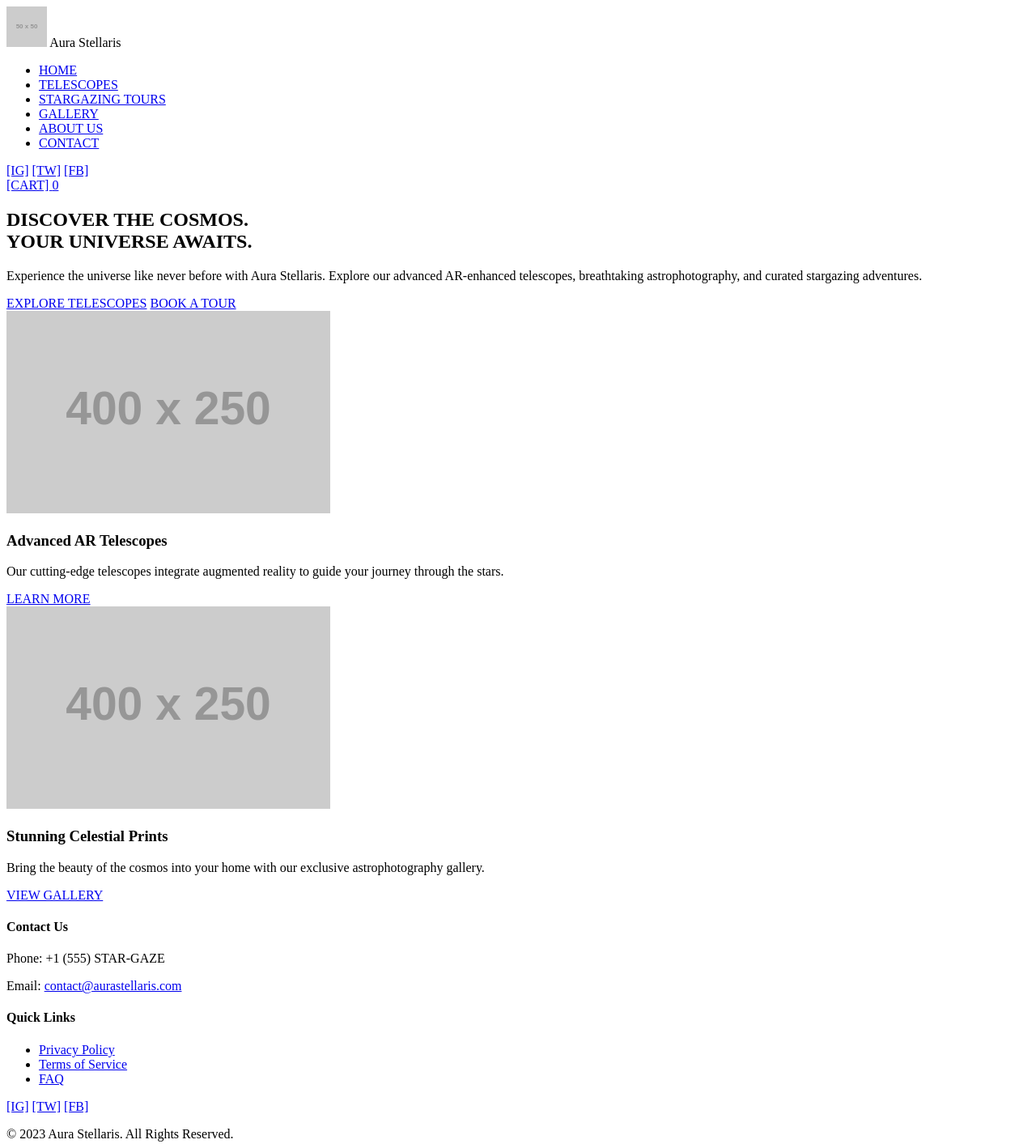
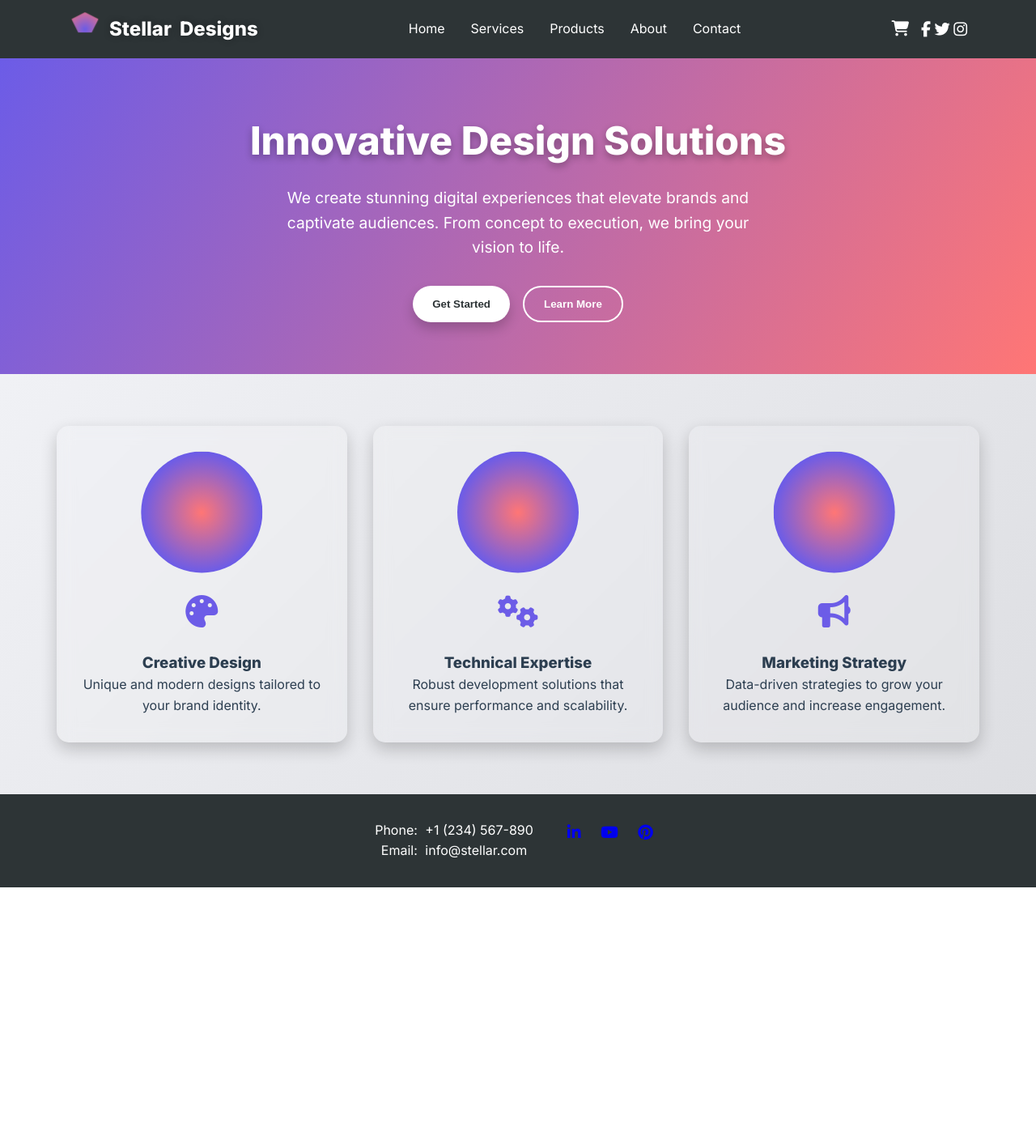
Before and after one commit to Misha-T1908/Author, a plain HTML site: page index.html in a window 1280 px wide. Shown: the whole page at 81% size. After the commit the page ends 1096 px from the top, so only its background shows below. Drawn offline with Linux system fonts and the light colour scheme; placeholder pictures from the web are drawn by us.

Commit message:
Update index.html

```diff
--- a/index.html
+++ b/index.html
@@ -1,122 +1,325 @@
 <!DOCTYPE html>
 <html lang="en">
 <head>
-    <meta charset="UTF-8">
-    <meta name="viewport" content="width=device-width, initial-scale=1.0">
-    <title>Aura Stellaris - Discover The Cosmos</title>
-    <link rel="stylesheet" href="style.css">
-    <!-- Example: Link to an icon library (e.g., Font Awesome) -->
-    <!-- <link rel="stylesheet" href="https://cdnjs.cloudflare.com/ajax/libs/font-awesome/6.0.0-beta3/css/all.min.css"> -->
+  <meta charset="UTF-8" />
+  <meta name="viewport" content="width=device-width, initial-scale=1.0"/>
+  <title>Stellar Designs</title>
+  <link rel="preconnect" href="https://fonts.googleapis.com "/>
+  <link href="https://fonts.googleapis.com/css2?family=Inter :wght@400;600;800&display=swap" rel="stylesheet"/>
+  <script src="https://kit.fontawesome.com/a076d05399.js " crossorigin="anonymous"></script>
+  <style>
+    :root {
+      --primary: #6C5CE7;
+      --secondary: #FF7675;
+      --dark: #2D3436;
+      --light: #ffffff;
+      --text: #2C3E50;
+      --grid-columns: 12;
+      --gutter: 20px;
+    }
+
+    * {
+      margin: 0;
+      padding: 0;
+      box-sizing: border-box;
+    }
+
+    body {
+      font-family: 'Inter', sans-serif;
+      background: linear-gradient(135deg, #f5f6fa 0%, #dcdde1 100%);
+      color: var(--text);
+      line-height: 1.6;
+    }
+
+    .container {
+      max-width: 1140px;
+      margin: 0 auto;
+      padding: 0 15px;
+    }
+
+    header {
+      background: var(--dark);
+      color: var(--light);
+      padding: 1rem 0;
+      position: relative;
+      box-shadow: 0 4px 20px rgba(0,0,0,0.2);
+    }
+
+    .header-content {
+      display: flex;
+      justify-content: space-between;
+      align-items: center;
+      flex-wrap: wrap;
+    }
+
+    .logo {
+      display: flex;
+      align-items: center;
+      gap: 10px;
+      font-size: 1.5rem;
+      font-weight: 800;
+      color: var(--light);
+      text-shadow: 0 0 8px rgba(0,0,0,0.3);
+    }
+
+    .logo::before {
+      content: '';
+      display: inline-block;
+      width: 40px;
+      height: 40px;
+      background: radial-gradient(circle, var(--primary) 0%, var(--secondary) 100%);
+      clip-path: polygon(50% 0%, 90% 20%, 70% 60%, 30% 60%, 10% 20%);
+      animation: pulse 3s infinite;
+    }
+
+    @keyframes pulse {
+      0% { transform: scale(1); }
+      50% { transform: scale(1.1); }
+      100% { transform: scale(1); }
+    }
+
+    nav ul {
+      display: flex;
+      gap: 2rem;
+      list-style: none;
+    }
+
+    nav ul li a {
+      color: var(--light);
+      text-decoration: none;
+      position: relative;
+    }
+
+    nav ul li a::after {
+      content: '';
+      position: absolute;
+      width: 0%;
+      height: 2px;
+      background: var(--primary);
+      left: 0;
+      bottom: -5px;
+      transition: width 0.3s ease;
+    }
+
+    nav ul li a:hover::after {
+      width: 100%;
+    }
+
+    .header-icons {
+      display: flex;
+      gap: 15px;
+      align-items: center;
+    }
+
+    .cart-icon, .social-icons a {
+      color: var(--light);
+      font-size: 1.2rem;
+      transition: transform 0.3s ease;
+    }
+
+    .cart-icon:hover, .social-icons a:hover {
+      transform: translateY(-3px);
+    }
+
+    .hero {
+      background: linear-gradient(120deg, var(--primary) 0%, var(--secondary) 100%);
+      color: var(--light);
+      padding: 4rem 0;
+      text-align: center;
+      position: relative;
+      overflow: hidden;
+    }
+
+    .hero h1 {
+      font-size: 3rem;
+      margin-bottom: 1rem;
+      text-shadow: 0 4px 10px rgba(0,0,0,0.3);
+    }
+
+    .hero p {
+      font-size: 1.2rem;
+      max-width: 600px;
+      margin: 0 auto 2rem;
+    }
+
+    .hero-buttons {
+      display: flex;
+      justify-content: center;
+      gap: 1rem;
+    }
+
+    .btn {
+      padding: 0.8rem 1.5rem;
+      border: none;
+      border-radius: 30px;
+      font-weight: 600;
+      cursor: pointer;
+      transition: all 0.3s ease;
+    }
+
+    .btn-primary {
+      background: var(--light);
+      color: var(--dark);
+      box-shadow: 0 8px 15px rgba(0,0,0,0.2);
+    }
+
+    .btn-primary:hover {
+      transform: translateY(-2px);
+      box-shadow: 0 10px 20px rgba(0,0,0,0.3);
+    }
+
+    .btn-secondary {
+      background: transparent;
+      color: var(--light);
+      border: 2px solid var(--light);
+    }
+
+    .features {
+      display: grid;
+      grid-template-columns: repeat(3, 1fr);
+      gap: 2rem;
+      padding: 4rem 0;
+      align-items: center;
+    }
+
+    .feature {
+      background: rgba(255, 255, 255, 0.1);
+      backdrop-filter: blur(10px);
+      border-radius: 15px;
+      padding: 2rem;
+      text-align: center;
+      box-shadow: 0 8px 20px rgba(0,0,0,0.2);
+      transition: transform 0.3s ease;
+    }
+
+    .feature:hover {
+      transform: translateY(-5px);
+    }
+
+    .feature-icon {
+      font-size: 2.5rem;
+      color: var(--primary);
+      margin-bottom: 1rem;
+    }
+
+    .geometric-shape {
+      width: 150px;
+      height: 150px;
+      background: radial-gradient(circle, var(--secondary) 0%, var(--primary) 70%);
+      clip-path: circle(50% at 50% 50%);
+      margin: 0 auto 1rem;
+      box-shadow: 0 0 20px rgba(0,0,0,0.3);
+    }
+
+    footer {
+      background: var(--dark);
+      color: var(--light);
+      padding: 2rem 0;
+      text-align: center;
+    }
+
+    .footer-content {
+      display: flex;
+      justify-content: center;
+      gap: 2rem;
+      flex-wrap: wrap;
+    }
+
+    .contact-info {
+      font-size: 1rem;
+    }
+
+    .contact-info a {
+      color: var(--light);
+      text-decoration: none;
+      margin-left: 5px;
+    }
+
+    .social-footer a {
+      margin: 0 10px;
+      font-size: 1.2rem;
+      transition: color 0.3s ease;
+    }
+
+    .social-footer a:hover {
+      color: var(--primary);
+    }
+
+    @media (max-width: 768px) {
+      .features {
+        grid-template-columns: 1fr;
+      }
+    }
+  </style>
 </head>
 <body>
-
-    <!-- Vertical Grid Overlay (for development visualization) -->
-    <div class="grid-overlay">
-        <div class="container">
-            <div class="column"></div><div class="column"></div><div class="column"></div><div class="column"></div>
-            <div class="column"></div><div class="column"></div><div class="column"></div><div class="column"></div>
-            <div class="column"></div><div class="column"></div><div class="column"></div><div class="column"></div>
-        </div>
-    </div>
-
-    <!-- HEADER -->
-    <header id="main-header">
-        <div class="container">
-            <div class="logo-area">
-                <!-- Emblem (Logo + Signature) -->
-                <img src="https://via.placeholder.com/50x50?text=A" alt="Aura Stellaris Logo" class="logo-img">
-                <span class="logo-signature">Aura Stellaris</span>
-            </div>
-            <nav class="site-menu">
+  <header>
+    <div class="container header-content">
+      <div class="logo">Stellar<span>Designs</span></div>
+      <nav>
         <ul>
-                    <li><a href="#hero" class="active">HOME</a></li>
-                    <li><a href="#telescopes">TELESCOPES</a></li>
-                    <li><a href="#tours">STARGAZING TOURS</a></li>
-                    <li><a href="#gallery">GALLERY</a></li>
-                    <li><a href="#about">ABOUT US</a></li>
-                    <li><a href="#contact">CONTACT</a></li>
+          <li><a href="#">Home</a></li>
+          <li><a href="#">Services</a></li>
+          <li><a href="#">Products</a></li>
+          <li><a href="#">About</a></li>
+          <li><a href="#">Contact</a></li>
         </ul>
       </nav>
-            <div class="header-elements">
-                <div class="social-media-icons">
-                    <a href="#" aria-label="Instagram">[IG]</a>
-                    <a href="#" aria-label="Twitter">[TW]</a>
-                    <a href="#" aria-label="Facebook">[FB]</a>
+      <div class="header-icons">
+        <i class="fas fa-shopping-cart cart-icon"></i>
+        <div class="social-icons">
+          <a href="#"><i class="fab fa-facebook-f"></i></a>
+          <a href="#"><i class="fab fa-twitter"></i></a>
+          <a href="#"><i class="fab fa-instagram"></i></a>
         </div>
-                <a href="#" class="shopping-cart" aria-label="Shopping Cart">
-                    [CART] <span class="cart-count">0</span>
-                </a>
       </div>
     </div>
   </header>
 
-    <!-- HERO SECTION -->
-    <section id="hero">
-        <!-- Geometric primitives (curves) would be background elements or SVGs -->
-        <div class="geometric-primitive curve1"></div>
-        <div class="geometric-primitive curve2"></div>
-
-        <div class="container content-container">
-            <!-- Site Name -->
-            <h1>DISCOVER THE COSMOS. <br>YOUR UNIVERSE AWAITS.</h1>
-            <!-- Text Description -->
-            <p class="sub-headline">
-                Experience the universe like never before with Aura Stellaris. Explore our advanced AR-enhanced telescopes, breathtaking astrophotography, and curated stargazing adventures.
-            </p>
-            <!-- Navigation Buttons (Call to Action) -->
-            <div class="cta-buttons">
-                <a href="#telescopes" class="btn btn-primary">EXPLORE TELESCOPES</a>
-                <a href="#tours" class="btn btn-secondary">BOOK A TOUR</a>
+  <section class="hero">
+    <div class="container">
+      <h1>Innovative Design Solutions</h1>
+      <p>We create stunning digital experiences that elevate brands and captivate audiences. From concept to execution, we bring your vision to life.</p>
+      <div class="hero-buttons">
+        <button class="btn btn-primary">Get Started</button>
+        <button class="btn btn-secondary">Learn More</button>
       </div>
     </div>
   </section>
 
-    <!-- CONTENT SECTION 1: Product Teasers -->
-    <section id="product-teasers">
-        <div class="container">
-            <div class="teaser-grid">
-                <div class="teaser-card">
-                    <img src="https://via.placeholder.com/400x250/1A122B/FFFFFF?text=Sleek+Telescope" alt="AR Telescope">
-                    <h3>Advanced AR Telescopes</h3>
-                    <p>Our cutting-edge telescopes integrate augmented reality to guide your journey through the stars.</p>
-                    <a href="#" class="btn btn-tertiary">LEARN MORE</a>
+  <section class="features container">
+    <div class="feature">
+      <div class="geometric-shape"></div>
+      <div class="feature-icon"><i class="fas fa-palette"></i></div>
+      <h3>Creative Design</h3>
+      <p>Unique and modern designs tailored to your brand identity.</p>
     </div>
-                <div class="teaser-card">
-                    <img src="https://via.placeholder.com/400x250/1A122B/FFFFFF?text=Celestial+Print" alt="Astrophotography Print">
-                    <h3>Stunning Celestial Prints</h3>
-                    <p>Bring the beauty of the cosmos into your home with our exclusive astrophotography gallery.</p>
-                    <a href="#" class="btn btn-tertiary">VIEW GALLERY</a>
+    <div class="feature">
+      <div class="geometric-shape"></div>
+      <div class="feature-icon"><i class="fas fa-cogs"></i></div>
+      <h3>Technical Expertise</h3>
+      <p>Robust development solutions that ensure performance and scalability.</p>
     </div>
-            </div>
+    <div class="feature">
+      <div class="geometric-shape"></div>
+      <div class="feature-icon"><i class="fas fa-bullhorn"></i></div>
+      <h3>Marketing Strategy</h3>
+      <p>Data-driven strategies to grow your audience and increase engagement.</p>
     </div>
   </section>
 
-    <!-- FOOTER -->
-    <footer id="main-footer">
-        <div class="container">
-            <div class="footer-contacts">
-                <h4>Contact Us</h4>
-                <p>Phone: +1 (555) STAR-GAZE</p>
-                <p>Email: <a href="mailto:contact@aurastellaris.com">contact@aurastellaris.com</a></p>
+  <footer>
+    <div class="container footer-content">
+      <div class="contact-info">
+        <p>Phone: <a href="tel:+1234567890">+1 (234) 567-890</a></p>
+        <p>Email: <a href="mailto:info@stellar.com">info@stellar.com</a></p>
       </div>
-            <div class="footer-links">
-                <h4>Quick Links</h4>
-                <ul>
-                    <li><a href="#">Privacy Policy</a></li>
-                    <li><a href="#">Terms of Service</a></li>
-                    <li><a href="#">FAQ</a></li>
-                </ul>
-            </div>
-            <div class="footer-social-copyright">
-                <div class="social-media-icons">
-                    <a href="#" aria-label="Instagram">[IG]</a>
-                    <a href="#" aria-label="Twitter">[TW]</a>
-                    <a href="#" aria-label="Facebook">[FB]</a>
-                </div>
-                <p class="copyright">© 2023 Aura Stellaris. All Rights Reserved.</p>
+      <div class="social-footer">
+        <a href="#"><i class="fab fa-linkedin-in"></i></a>
+        <a href="#"><i class="fab fa-youtube"></i></a>
+        <a href="#"><i class="fab fa-pinterest"></i></a>
       </div>
     </div>
   </footer>
-
 </body>
 </html>
```
Lines whose indentation alone changed are shown as unchanged.
